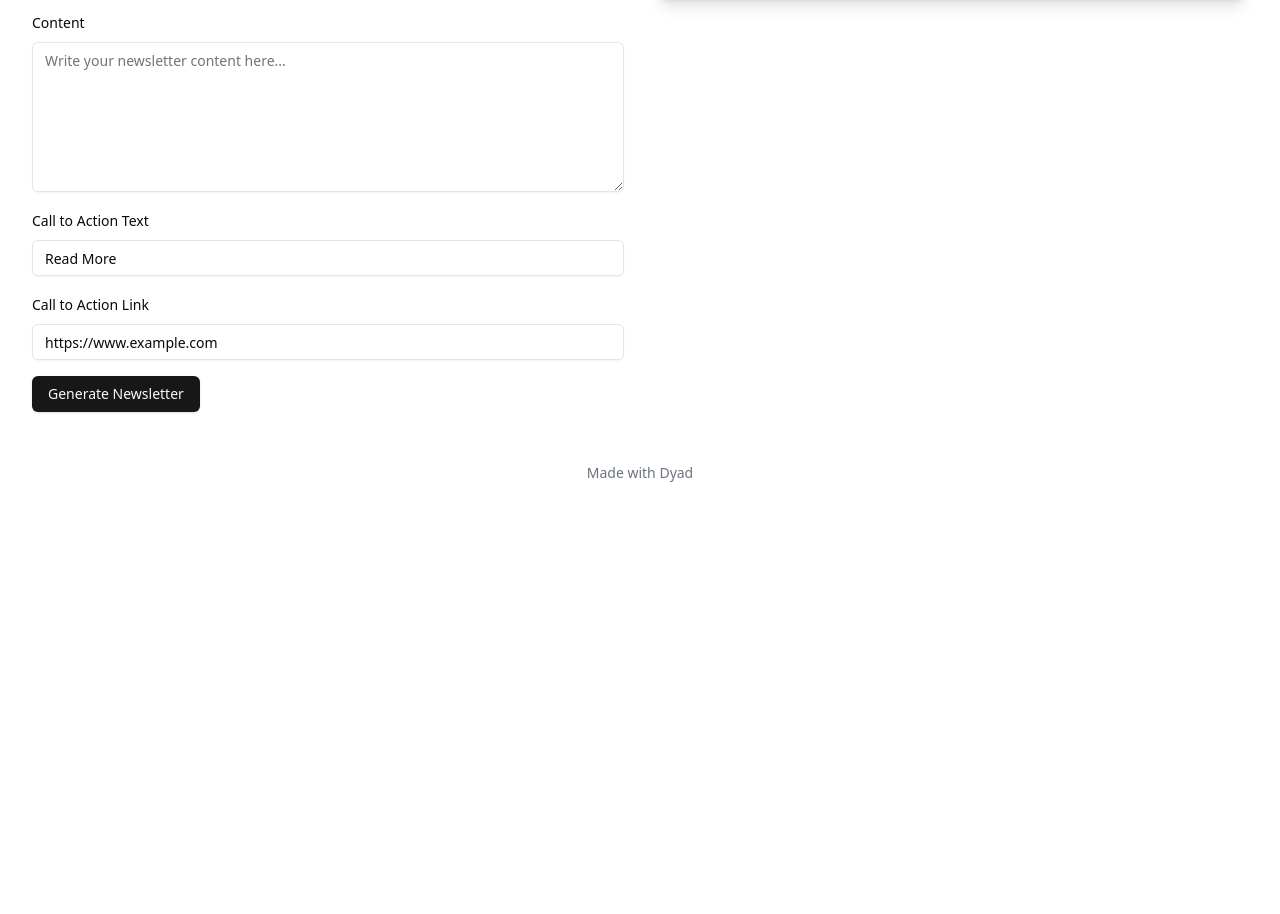
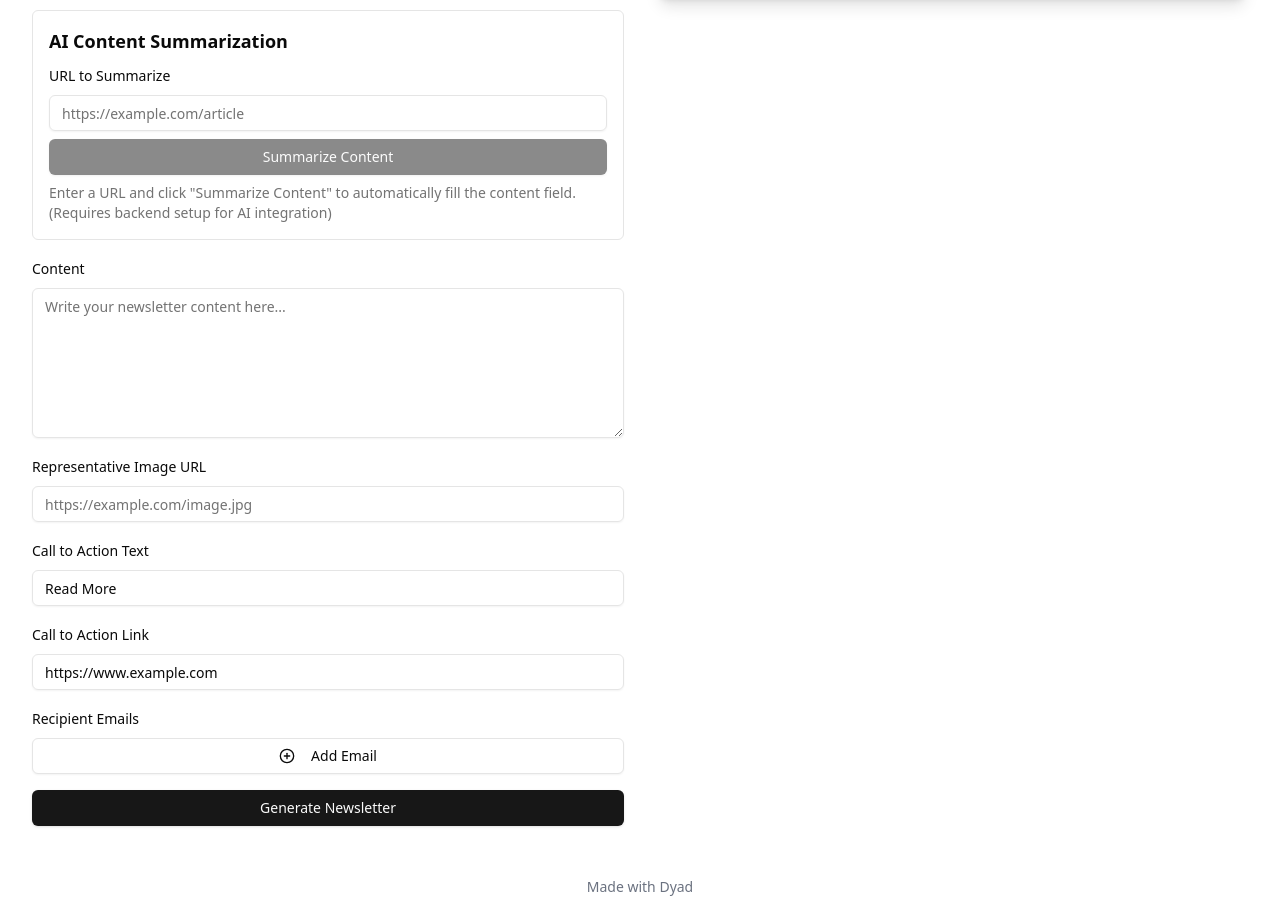
Before and after one commit to leejun-cloud/serene-chameleon-cheer, a Next.js app: page / in a window 1280 px wide. Shown: the part 310-1224 px from the top of the page. Before the commit the page ends 810 px from the top, so only its background shows below. Built offline with nearby package versions, Linux system fonts and the light colour scheme.

Commit message:
[dyad] 뉴스레터 폼에 동적 이메일, 이미지 URL, AI 요약 기능 추가 및 백엔드 설정 안내 - wrote 3 file(s)

```diff
--- /dev/null
+++ b/src/app/api/summarize/route.ts
@@ -0,0 +1,43 @@
+import { NextResponse } from 'next/server';
+
+export async function POST(request: Request) {
+  try {
+    const { url } = await request.json();
+
+    if (!url) {
+      return NextResponse.json({ error: 'URL is required' }, { status: 400 });
+    }
+
+    // --- IMPORTANT: AI Summarization Logic Goes Here ---
+    // This is a placeholder. You need to integrate with an actual AI service (e.g., OpenAI, Anthropic, etc.)
+    // 1. Fetch content from the provided URL. Be mindful of CORS and potential scraping issues.
+    //    You might need a library like 'cheerio' or a dedicated web scraping service for complex sites.
+    // 2. Send the fetched content to your chosen AI model for summarization.
+    // 3. Handle API keys securely (e.g., using environment variables).
+
+    let fetchedContent = `This is a placeholder summary for the URL: ${url}.
+    To enable actual AI summarization, you need to:
+    1. Add a web scraping/fetching mechanism to get content from the URL.
+    2. Integrate with an AI API (e.g., OpenAI, Anthropic) using your API key.
+    3. Replace this placeholder text with the actual summary from the AI model.`;
+
+    // Example of how you might fetch content (basic, might fail on complex sites):
+    // const response = await fetch(url);
+    // if (!response.ok) {
+    //   throw new Error(`Failed to fetch content from ${url}: ${response.statusText}`);
+    // }
+    // const text = await response.text();
+    //
+    // // Then send 'text' to your AI model for summarization
+    // const aiSummary = await callYourAIModel(text, process.env.YOUR_AI_API_KEY);
+    // fetchedContent = aiSummary;
+
+    // For demonstration, we'll just return the placeholder content.
+    const summary = fetchedContent;
+
+    return NextResponse.json({ summary });
+  } catch (error: any) {
+    console.error('API Summarize Error:', error);
+    return NextResponse.json({ error: error.message || 'Internal Server Error' }, { status: 500 });
+  }
+}
--- a/src/components/newsletter-form.tsx
+++ b/src/components/newsletter-form.tsx
@@ -1,8 +1,9 @@
 "use client";
 
 import { zodResolver } from "@hookform/resolvers/zod";
-import { useForm } from "react-hook-form";
+import { useFieldArray, useForm } from "react-hook-form";
 import { z } from "zod";
+import { PlusCircle, MinusCircle, Loader2 } from "lucide-react"; // Import icons
 
 import { Button } from "@/components/ui/button";
 import {
@@ -15,7 +16,8 @@ import {
 } from "@/components/ui/form";
 import { Input } from "@/components/ui/input";
 import { Textarea } from "@/components/ui/textarea";
-import { Dispatch, SetStateAction } from "react";
+import { Dispatch, SetStateAction, useState } from "react";
+import { toast } from "sonner"; // Import toast for notifications
 
 const formSchema = z.object({
   title: z.string().min(2, {
@@ -41,6 +43,9 @@ const formSchema = z.object({
   ctaLink: z.string().url({
     message: "Must be a valid URL.",
   }),
+  emails: z.array(z.string().email("Invalid email address.")).optional(), // Array of emails
+  imageUrl: z.string().url("Invalid URL.").or(z.literal("")).optional(), // Optional image URL
+  summarizeUrl: z.string().url("Invalid URL.").or(z.literal("")).optional(), // Optional URL for summarization
 });
 
 export type NewsletterFormData = z.infer<typeof formSchema>;
@@ -50,6 +55,8 @@ interface NewsletterFormProps {
 }
 
 export function NewsletterForm({ onFormChange }: NewsletterFormProps) {
+  const [isSummarizing, setIsSummarizing] = useState(false);
+
   const form = useForm<NewsletterFormData>({
     resolver: zodResolver(formSchema),
     defaultValues: {
@@ -58,7 +65,15 @@ export function NewsletterForm({ onFormChange }: NewsletterFormProps) {
       content: "",
       ctaText: "Read More",
       ctaLink: "https://www.example.com",
+      emails: [""], // Start with one empty email field
+      imageUrl: "",
+      summarizeUrl: "",
     },
+  });
+
+  const { fields, append, remove } = useFieldArray({
+    control: form.control,
+    name: "emails",
   });
 
   // Watch for changes and update parent state
@@ -66,9 +81,45 @@ export function NewsletterForm({ onFormChange }: NewsletterFormProps) {
     onFormChange(data as NewsletterFormData);
   });
 
+  async function handleSummarize() {
+    const urlToSummarize = form.getValues("summarizeUrl");
+    if (!urlToSummarize) {
+      toast.error("Please enter a URL to summarize.");
+      return;
+    }
+
+    setIsSummarizing(true);
+    toast.loading("Summarizing content...");
+
+    try {
+      const response = await fetch("/api/summarize", {
+        method: "POST",
+        headers: {
+          "Content-Type": "application/json",
+        },
+        body: JSON.stringify({ url: urlToSummarize }),
+      });
+
+      if (!response.ok) {
+        const errorData = await response.json();
+        throw new Error(errorData.error || "Failed to summarize content.");
+      }
+
+      const data = await response.json();
+      form.setValue("content", data.summary, { shouldValidate: true });
+      toast.success("Content summarized successfully!");
+    } catch (error: any) {
+      console.error("Summarization error:", error);
+      toast.error(error.message || "An unexpected error occurred during summarization.");
+    } finally {
+      setIsSummarizing(false);
+    }
+  }
+
   function onSubmit(values: NewsletterFormData) {
     // In a real app, you might send this data to a backend
     console.log(values);
+    toast.success("Newsletter data submitted (console logged).");
   }
 
   return (
@@ -100,6 +151,44 @@ export function NewsletterForm({ onFormChange }: NewsletterFormProps) {
             </FormItem>
           )}
         />
+
+        {/* AI Summarization Section */}
+        <div className="space-y-2 border p-4 rounded-md">
+          <h3 className="text-lg font-semibold">AI Content Summarization</h3>
+          <FormField
+            control={form.control}
+            name="summarizeUrl"
+            render={({ field }) => (
+              <FormItem>
+                <FormLabel>URL to Summarize</FormLabel>
+                <FormControl>
+                  <Input type="url" placeholder="https://example.com/article" {...field} />
+                </FormControl>
+                <FormMessage />
+              </FormItem>
+            )}
+          />
+          <Button
+            type="button"
+            onClick={handleSummarize}
+            disabled={isSummarizing || !form.getValues("summarizeUrl")}
+            className="w-full"
+          >
+            {isSummarizing ? (
+              <>
+                <Loader2 className="mr-2 h-4 w-4 animate-spin" />
+                Summarizing...
+              </>
+            ) : (
+              "Summarize Content"
+            )}
+          </Button>
+          <p className="text-sm text-muted-foreground mt-2">
+            Enter a URL and click "Summarize Content" to automatically fill the content field.
+            (Requires backend setup for AI integration)
+          </p>
+        </div>
+
         <FormField
           control={form.control}
           name="content"
@@ -112,6 +201,19 @@ export function NewsletterForm({ onFormChange }: NewsletterFormProps) {
                   className="min-h-[150px]"
                   {...field}
                 />
+              </FormControl>
+              <FormMessage />
+            </FormItem>
+          )}
+        />
+        <FormField
+          control={form.control}
+          name="imageUrl"
+          render={({ field }) => (
+            <FormItem>
+              <FormLabel>Representative Image URL</FormLabel>
+              <FormControl>
+                <Input type="url" placeholder="https://example.com/image.jpg" {...field} />
               </FormControl>
               <FormMessage />
             </FormItem>
@@ -143,7 +245,45 @@ export function NewsletterForm({ onFormChange }: NewsletterFormProps) {
             </FormItem>
           )}
         />
-        <Button type="submit">Generate Newsletter</Button>
+
+        {/* Dynamic Email Inputs */}
+        <div>
+          <FormLabel>Recipient Emails</FormLabel>
+          {fields.map((item, index) => (
+            <FormField
+              control={form.control}
+              key={item.id}
+              name={`emails.${index}`}
+              render={({ field }) => (
+                <FormItem className="flex items-center space-x-2 mb-2">
+                  <FormControl>
+                    <Input type="email" placeholder="email@example.com" {...field} />
+                  </FormControl>
+                  <Button
+                    type="button"
+                    variant="outline"
+                    size="icon"
+                    onClick={() => remove(index)}
+                    disabled={fields.length === 1} // Disable remove if only one field
+                  >
+                    <MinusCircle className="h-4 w-4" />
+                  </Button>
+                  <FormMessage />
+                </FormItem>
+              )}
+            />
+          ))}
+          <Button
+            type="button"
+            variant="outline"
+            onClick={() => append("")}
+            className="w-full mt-2"
+          >
+            <PlusCircle className="mr-2 h-4 w-4" /> Add Email
+          </Button>
+        </div>
+
+        <Button type="submit" className="w-full">Generate Newsletter</Button>
       </form>
     </Form>
   );
--- a/src/components/newsletter-preview.tsx
+++ b/src/components/newsletter-preview.tsx
@@ -14,6 +14,8 @@ const generateNewsletterHtml = (data: NewsletterFormData) => {
   const primaryFgLight = 'hsl(0 0% 98%)'; // --primary-foreground for light theme
   const primaryBgDark = 'hsl(0 0% 98%)'; // --primary for dark theme
   const primaryFgDark = 'hsl(0 0% 9%)'; // --primary-foreground for dark theme
+
+  const imageUrlHtml = data.imageUrl ? `<img src="${data.imageUrl}" alt="${data.title}" style="max-width: 100%; height: auto; display: block; margin-bottom: 20px; border-radius: 8px;">` : '';
 
   return `<!DOCTYPE html>
 <html>
@@ -56,6 +58,7 @@ const generateNewsletterHtml = (data: NewsletterFormData) => {
       <p>Subject: ${data.subject}</p>
     </div>
     <div class="content">
+      ${imageUrlHtml}
       <p>${data.content.replace(/\n/g, '<br>')}</p>
       <div style="text-align: center; padding-top: 20px;">
         <a href="${data.ctaLink}" class="cta-button" target="_blank">${data.ctaText}</a>
@@ -94,6 +97,15 @@ export function NewsletterPreview({ data }: NewsletterPreviewProps) {
       <CardContent className="p-6 space-y-6">
         {data ? (
           <>
+            {data.imageUrl && (
+              <div className="relative w-full h-48 overflow-hidden rounded-lg">
+                <img
+                  src={data.imageUrl}
+                  alt="Newsletter Image"
+                  className="absolute inset-0 w-full h-full object-cover"
+                />
+              </div>
+            )}
             <div className="prose prose-sm max-w-none text-foreground">
               <p className="whitespace-pre-wrap">{data.content}</p>
             </div>
```
